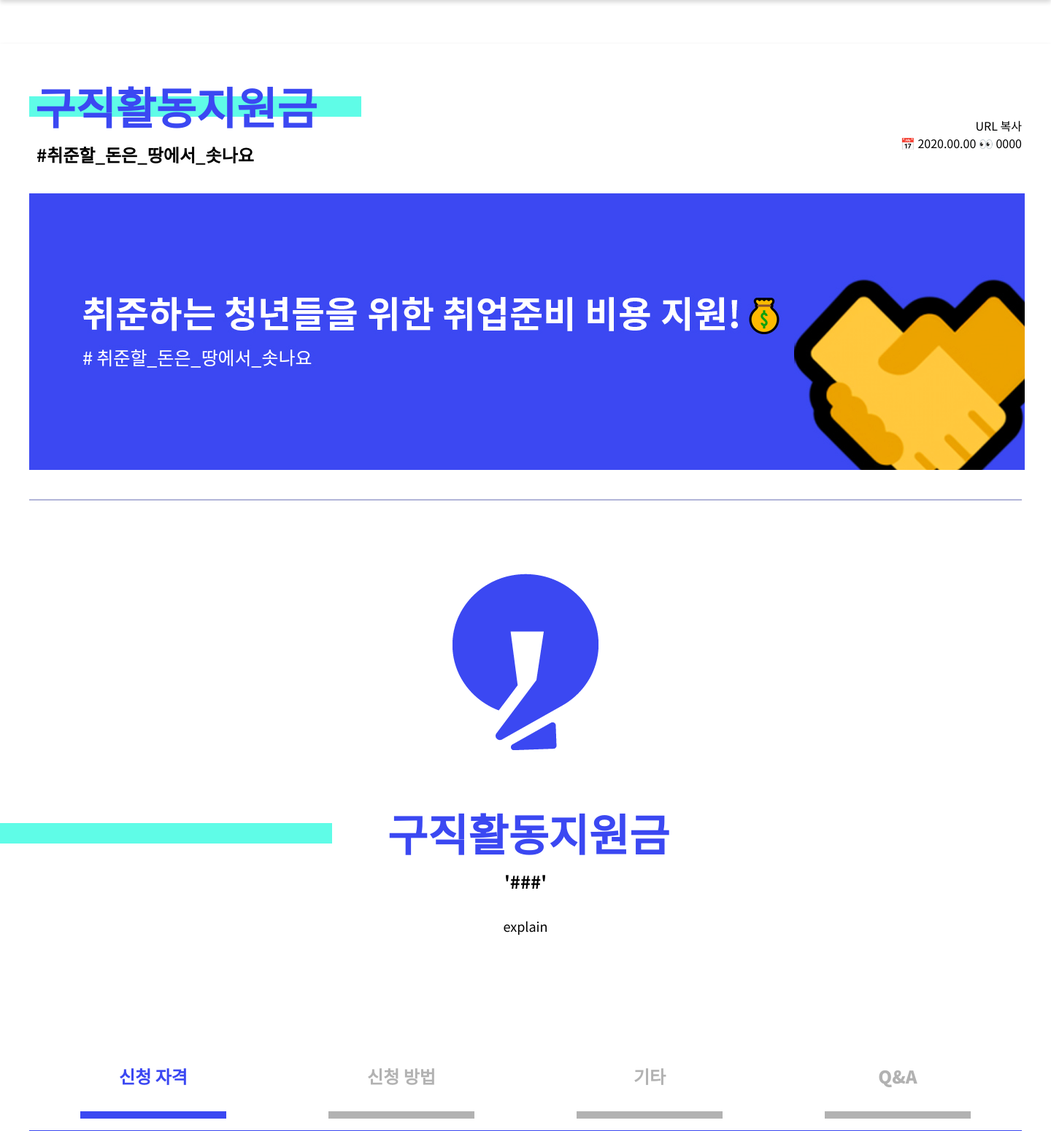
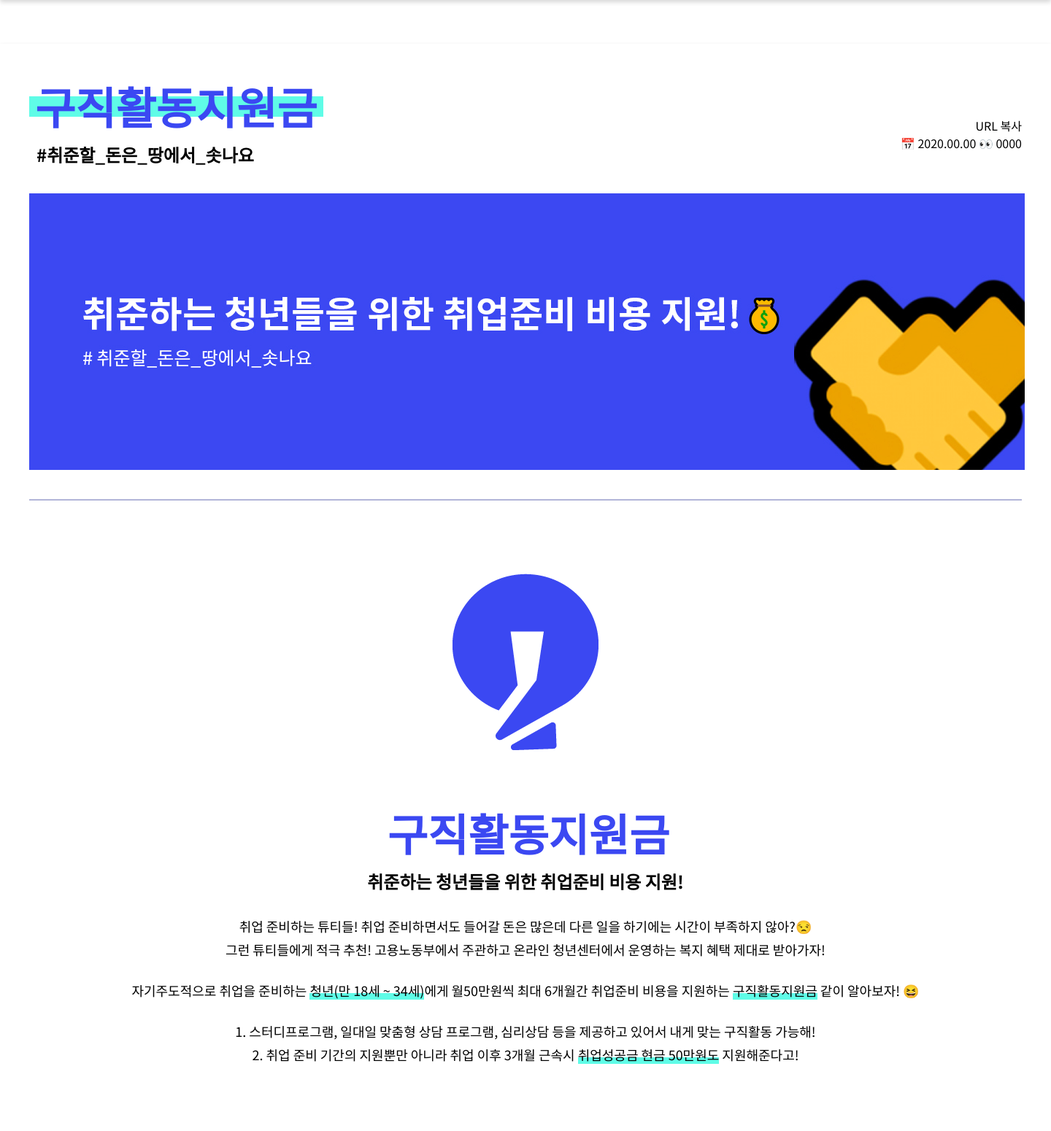
Before and after one commit to Tutor-Real/tutor-real, a Django app: page /wel_post_1/ in a window 1440 px wide. Shown: the part 146-1696 px from the top of the page at 73% size. Run offline with Django 3.2, Linux system fonts and the light colour scheme; parts of the project's set-up code (start-up, migrations or seed data) failed here and were passed over; some libraries are stand-ins or nearby versions.

Commit message:
wel post_1 완성

```diff
--- a/mainapp/static/css/style.css
+++ b/mainapp/static/css/style.css
@@ -136,11 +136,9 @@
 .title div{
     background-color: #5ffce7;
     margin-top: 32px;
-    width: 455px;
     height: 28px;
     position: absolute;
 }
-
 
 .contents {
     display: flex;
@@ -310,9 +308,29 @@
     text-align: right;
 }
 
+
+/*=======================================
+post의 title 형광펜
+=========================================*/
+
 .title .fi-1-bg {
     width: 372px;
-} /* post의 title 형광펜*/
+}
+
+.title .ho-1-bg {
+    width: 458px;
+}
+
+.title .wel-1-bg {
+    width: 403px;
+}
+
+
+
+
+/*========================================*/
+
+
 
 .title-box h2{
     font-size: 1.5rem;
--- a/mainapp/templates/fi_post_1.html
+++ b/mainapp/templates/fi_post_1.html
@@ -38,7 +38,7 @@
 
             <div class="post-img"> <!--post title img-->
                 <img src="{% static 'img/post_finance_1.jpg'%}">
-            </div> <!--end img-->
+            </div>
 
             <hr>
 
--- a/mainapp/templates/ho_post_1.html
+++ b/mainapp/templates/ho_post_1.html
@@ -17,7 +17,7 @@
             <div class="post-header">
                 <div class="title-box">
                     <div class="title">
-                        <div class="post-bg"></div>
+                        <div class="ho-1-bg"></div>
                         <a href="#"></a><span>주택임대차보호법</span></a>
                     </div>
                     <h2>#주거_관련_필수_상식</h2>
@@ -36,7 +36,7 @@
 
             </div>
 
-            <div class="post-img"> <!--img로 넣을지 box로 넣을지-->
+            <div class="post-img"> <!--post title img-->
                 <img src="{% static 'img/post_house_1.jpg'%}">
             </div> <!--end img-->
 
--- a/mainapp/templates/wel_post_1.html
+++ b/mainapp/templates/wel_post_1.html
@@ -17,7 +17,7 @@
             <div class="post-header">
                 <div class="title-box">
                     <div class="title">
-                        <div class="post-bg"></div>
+                        <div class="wel-1-bg"></div>
                         <a href="#"></a><span>구직활동지원금</span></a>
                     </div>
                     <h2>#취준할_돈은_땅에서_솟나요</h2>
@@ -36,9 +36,9 @@
 
             </div>
 
-            <div class="post-img"> <!--img로 넣을지 box로 넣을지-->
+            <div class="post-img"> <!--post title img-->
                 <img src="{% static 'img/post_welfare_1.jpg'%}">
-            </div> <!--end img-->
+            </div>
 
             <hr>
 
@@ -53,9 +53,15 @@
                     <div class="contents-bg "></div>
                     <span>구직활동지원금</span>
                 </div>
-                <h2>'###'</h2>
+                <h2>취준하는 청년들을 위한 취업준비 비용 지원!</h2>
             </div>
-            <p>explain</p>
+            <p>취업 준비하는 튜티들! 취업 준비하면서도 들어갈 돈은 많은데 다른 일을 하기에는 시간이 부족하지 않아?😒</p>
+            <p>그런 튜티들에게 적극 추천! 고용노동부에서 주관하고 온라인 청년센터에서 운영하는 복지 혜택 제대로 받아가자!</p>
+            <br>
+            <p>자기주도적으로 취업을 준비하는 <span id="highlight">청년(만 18세 ~ 34세)</span>에게 월50만원씩 최대 6개월간 취업준비 비용을 지원하는 <span id="highlight">구직활동지원금</span> 같이 알아보자! 😆</p>
+            <br>
+            <p>1. 스터디프로그램, 일대일 맞춤형 상담 프로그램, 심리상담 등을 제공하고 있어서 내게 맞는 구직활동 가능해!</p>
+            <p>2. 취업 준비 기간의 지원뿐만 아니라 취업 이후 3개월 근속시 <span id="highlight">취업성공금 현금 50만원도</span> 지원해준다고!</p>
         </div>
 
         <div class = "postbox-wrapper">
@@ -63,12 +69,20 @@
                 <div class="post-menu">
                     <a id="who" href="#who">신청 자격</a>
                     <a href="#how">신청 방법</a>
-                    <a href="#etc">기타</a>
-                    <a href="#ques">Q&A</a>
+                    <a href="#etc">기타 사항</a>
+                    <a href="#ques">필수 과제</a>
                 </div>
                 <div class="post-box">
                     <div class="post-box1">
-
+                        <h2><span id="highlight">기준중위소득의 120% 이하</span>면서
+                            <span id="highlight"> 만 18세 ~ 34세이고 </span>  👨‍🎓졸업👩‍🎓 혹은 중퇴한지 2년이 넘지 않은 미 취업자!</h2>
+                        <p id="gray">(주 근로시간이 20시간 이하인 근로자도 포함된대!🧐)</p>
+                        <p>· 네 가지 조건이 모두 충족된다면 지원 대상!!😉</p>
+                        <p>· 내가 신청 자격이 되는지 헷갈린다면 온라인 청년센터 홈페이지에서 신청자격 확인도 가능하니까 한 번 체크해봐 ✔</p>
+                        <br>
+                        <p>⬇⬇⬇  온라인 청년센터홈페이지는 글 아래에 달아 놓을게! ⬇⬇⬇ </p>
+                        <br>
+                        <p id="min">❗❗ 세부사항 홈페이지 참고</p>
                     </div>
                 </div>
             </div>
@@ -76,12 +90,20 @@
                 <div class="post-menu">
                     <a href="#who">신청 자격</a>
                     <a id="how" href="#how">신청 방법</a>
-                    <a href="#etc">기타</a>
-                    <a href="#ques">Q&A</a>
+                    <a href="#etc">기타 사항</a>
+                    <a href="#ques">필수 과제</a>
                 </div>
                 <div class="post-box">
                     <div class="post-box1">
-
+                        <p>· 온라인 청년센터홈페이지에서 매 달 25일까지 신청을 받고 있어! 시기를 잘 맞춰서 신청하는게 좋겠지? 늦지 않게 달려가자!🏃‍♀️🏃‍♀️</p>
+                        <p>· 로그인 한 후에 홈페이지 안내에 맞춰서 정보들을 입력하고 구직활동 계획서를 작성하면 어렵지 않게 신청 가능하다구!</p>
+                        <br>
+                        <h2>신청할 때는 우리 튜티들이 조건에 맞는 지 확인할 수 있는 서류들이 필요해!💌</h2>
+                        <p>· 졸업 정보를 알기 위해서 졸업증명서 또는 제적 증명서가 필요하고,</p>
+                        <p>· 취업·창업 정보를 알기 위해서 근로계약서 또는 주 20시간 이하 근로를 입증할 수 있는 서류가 필요해!</p>
+                        <p>· 가구원 소득 정보는 고용노동부가 건강보험공단으로 부터 정보를 직접 확인하니까 별도로 서류를 제출하지 않아도 돼! 👍</p>
+                        <br>
+                        <p id="min">❗❗ 세부사항 홈페이지 참고</p>
                     </div>
                 </div>
             </div>
@@ -89,12 +111,16 @@
                 <div class="post-menu">
                     <a href="#who">신청 자격</a>
                     <a href="#how">신청 방법</a>
-                    <a id="etc" href="#etc">기타</a>
-                    <a href="#ques">Q&A</a>
+                    <a id="etc" href="#etc">기타 사항</a>
+                    <a href="#ques">필수 과제</a>
                 </div>
                 <div class="post-box">
                     <div class="post-box1">
-
+                        <p>· 고용센터와 자치단체의 다양한 취업지원 프로그램뿐만아니라 지원 대상자들을 위한 청년특화 취업특강, 멘토링, 직무 교육들을 운영하고 있어! 단순하게 금전적인 지원만 하는 게 아니라는 말이지!🙅‍♀️🙅‍♂️</p>
+                        <br>
+                        <p>· 지원금은 즉시 결제 가능한 체크 카드에 매달 1일 포인트로 발급 돼!!💳 매월 <span id="highlight">구직활동 보고서</span>를 작성해서 제출해야 해!!🕵️‍♀️🕵️‍♂️ 꾸준히 적극적으로 취업 준비를 하고 있다는 점을 보여줘야겠지? </p>
+                        <br>
+                        <p>· 지원금은 포인트로 발급되지만 취업 후 3개월 근속시 지급되는 취업 성공금 50만원은 현금으로 지급된다는 점!💸💸 </p>
                     </div>
                 </div>
             </div>
@@ -102,13 +128,27 @@
                 <div class="post-menu">
                     <a href="#who">신청 자격</a>
                     <a href="#how">신청 방법</a>
-                    <a href="#etc">기타</a>
-                    <a id="ques" href="#ques">Q&A</a>
+                    <a href="#etc">기타 사항</a>
+                    <a id="ques" href="#ques">필수 과제</a>
                 </div>
                 <div class="post-box">
                     <div class="post-box1">
-
+                        <p>· 필수적으로 예비 교육을 이수해야 해! 온라인, 오프라인 강의부터 소규모 프로그램까지 제공한다고해! 뿐만 아니라 지원금의 목적과 카드 사용방법, 구직활동 보고서 작성요령까지 알려주니까 꼼꼼히 들어보자구! 예비 교육 후에 카드를 발급해 주고 불출석 시 탈락 처리 되니 잊으면 안돼! 👩‍🏫</p>
+                        <br>
+                        <p>· 매월 20일 자정까지 구직활동 보고서를 작성해서 제출 해야 해!📜 고용센터에서 내용을 확인 한 후 지원금 지급 결정 여부를 결정하니까 정성껏 작성해야겠지?🖋</p>
+                        <br>
+                        <p id="min">❗❗ 세부사항 홈페이지 참고</p>
                     </div>
+                </div>
+            </div>
+            <div class="ref">
+                <div class="hash">
+                    <span>#금전지원</span> <span>#취준생</span> <span>#복지</span> <span>#취준</span> <span>#구직</span> <span>#청년</span>
+                </div>
+                <div class="reference">
+                    <h2>참고자료</h2>
+                    <p>온라인 청년 센터 구직활동지원금 소개 페이지</p>
+                    <a href="#" onclick="window.open('https://www.youthcenter.go.kr/seekActvSptfndAppl/aboutThis.do')">https://www.youthcenter.go.kr/seekActvSptfndAppl/aboutThis.do</a>
                 </div>
             </div>
         </div>
```
